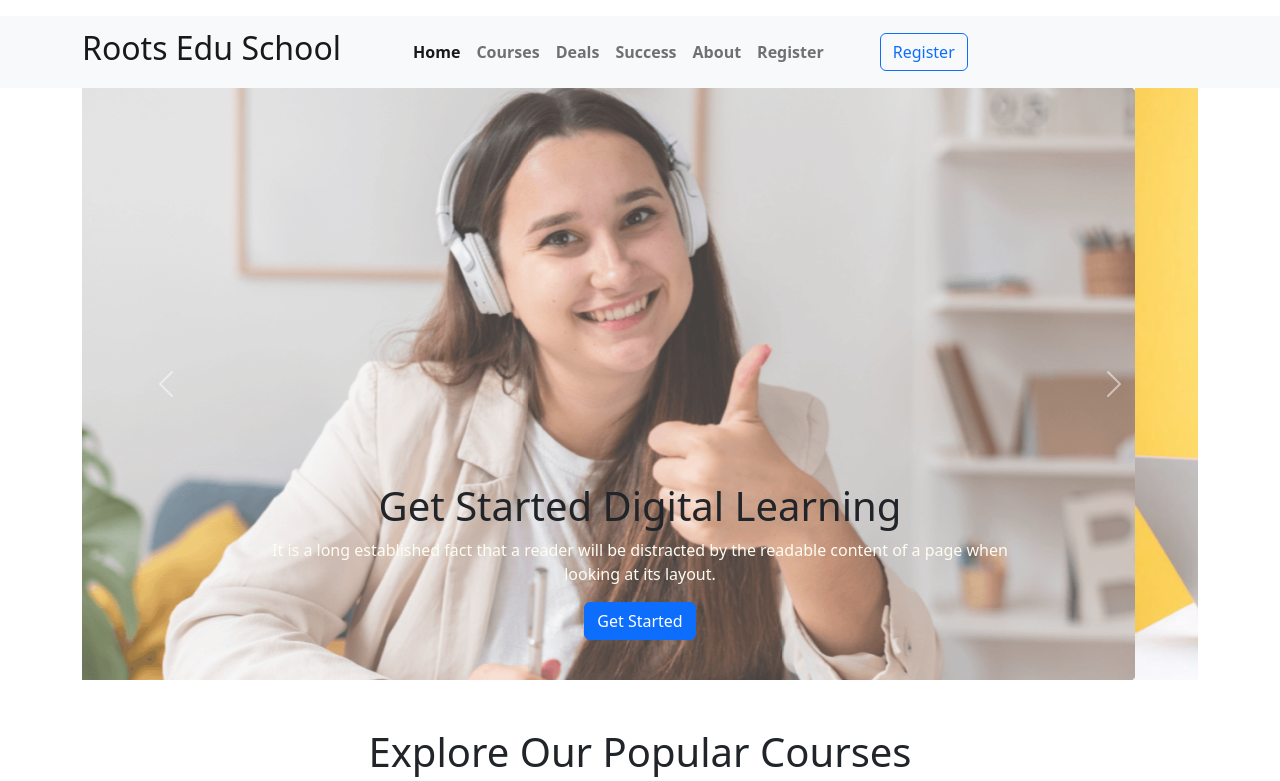
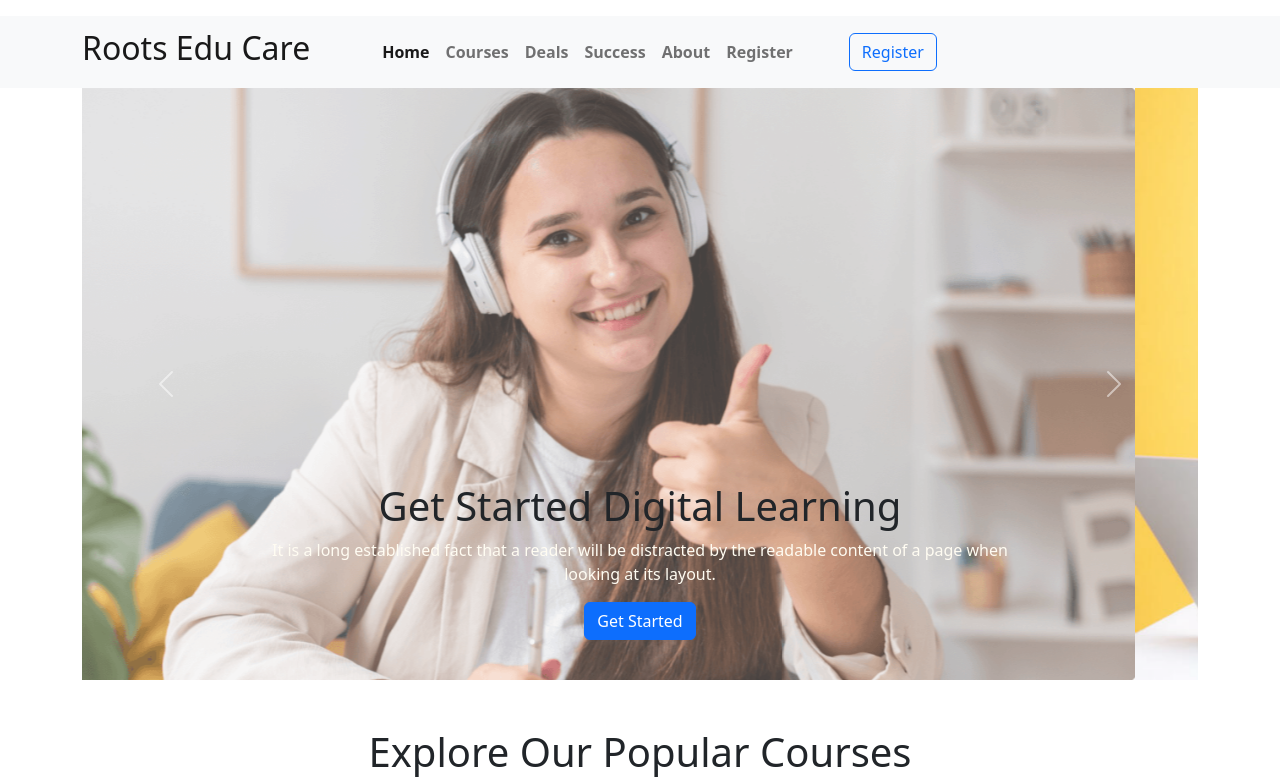
Before and after one commit to biplob2358/roots-edu-school, a plain HTML site: page index.html in a window 1280 px wide. Shown: the top 781 px of the page. Drawn offline with nearby package versions, Linux system fonts and the light colour scheme.

Commit message:
title updated

```diff
--- a/index.html
+++ b/index.html
@@ -3,7 +3,7 @@
   <head>
     <meta charset="utf-8">
     <meta name="viewport" content="width=device-width, initial-scale=1">
-    <title>Roots Edu School</title>
+    <title>Roots Edu Care</title>
     <!-- css -->
     <link rel="stylesheet" href="style.css">
     <link href="https://cdn.jsdelivr.net/npm/bootstrap@5.2.0/dist/css/bootstrap.min.css" rel="stylesheet" integrity="sha384-gH2yIJqKdNHPEq0n4Mqa/HGKIhSkIHeL5AyhkYV8i59U5AR6csBvApHHNl/vI1Bx" crossorigin="anonymous">
@@ -20,7 +20,7 @@
       <nav class="navbar navbar-expand-lg navbar-light bg-light static-top">
         <div class="container">
           <a class="navbar-brand fs-2 fw-bold" href="#">
-            <h2>Roots Edu School</h2>
+            <h2>Roots Edu Care</h2>
           </a>
           <button class="navbar-toggler" type="button" data-bs-toggle="collapse" data-bs-target="#navbarSupportedContent" aria-controls="navbarSupportedContent" aria-expanded="false" aria-label="Toggle navigation">
             <span class="navbar-toggler-icon"></span>
```
